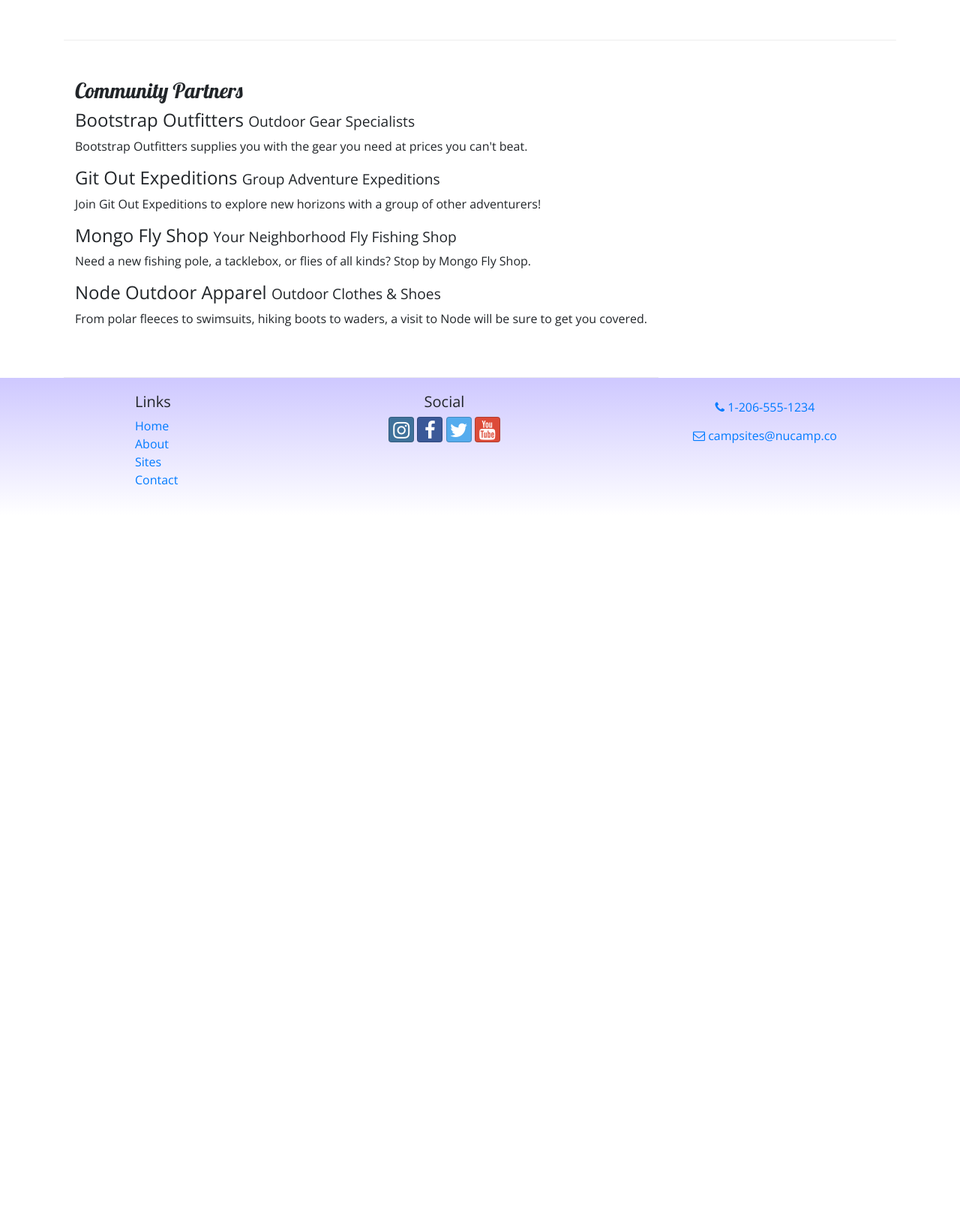
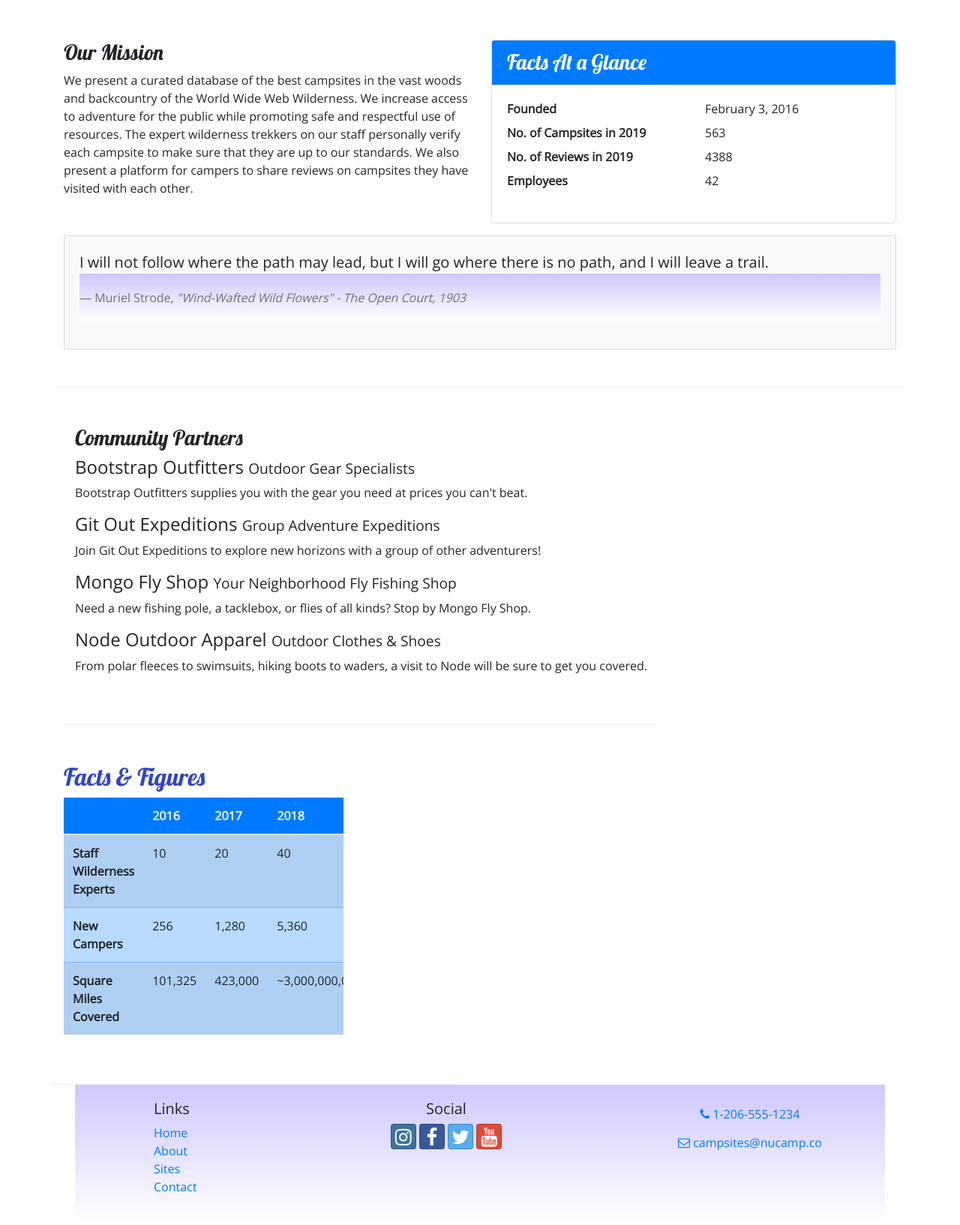
Before and after one commit to malonzo143/NuCampBootstrap, a website: page aboutus.html in a window 1280 px wide. Shown: the part 626-2260 px from the top of the page at 75% size. Before the commit the page ends 1314 px from the top, so only its background shows below. Drawn offline with nearby package versions, Linux system fonts and the light colour scheme; files that its build step writes are made by us from their sources.

Commit message:
Tables & Cards

```diff
--- a/aboutus.html
+++ b/aboutus.html
@@ -66,9 +66,41 @@
                         <h3>Our Mission</h3>
                         <p>We present a curated database of the best campsites in the vast woods and backcountry of the World Wide Web Wilderness. We increase access to adventure for the public while promoting safe and respectful use of resources. The expert wilderness trekkers on our staff personally verify each campsite to make sure that they are up to our standards. We also present a platform for campers to share reviews on campsites they have visited with each other.</p>
                     </div>
-                </div>
-            </div>
-        </div>
+                    <div class="row row-content">
+                        <div class="col-sm-6">
+                            <h3>Our Mission</h3>
+                            <p>We present a curated database of the best campsites in the vast woods and backcountry of the World Wide Web Wilderness. We increase access to adventure for the public while promoting safe and respectful use of resources. The expert wilderness trekkers on our staff personally verify each campsite to make sure that they are up to our standards. We also present a platform for campers to share reviews on campsites they have visited with  each other.</p>
+                        </div>
+                        <div class="col-sm-6">
+                            <div class="card">
+                                <h3 class="card-header bg-primary text-white">Facts At a Glance</h3>
+                                <div class="card-body">
+                                    <dl class="row">
+                                        <dt class="col-6">Founded</dt>
+                                        <dd class="col-6">February 3, 2016</dd>
+                                        <dt class="col-6">No. of Campsites in 2019</dt>
+                                        <dd class="col-6">563</dd>
+                                        <dt class="col-6">No. of Reviews in 2019</dt>
+                                        <dd class="col-6">4388</dd>
+                                        <dt class="col-6">Employees</dt>
+                                        <dd class="col-6">42</dd>
+                                    </dl>
+                                </div>
+                            </div>
+                        </div>
+                        <div class="col">
+                            <div class="card bg-light mt-3">
+                                <blockquote class="blockquote card-body">
+                                    <p class="mb-0">I will not follow where the path may lead, but I will go where there is no path, and I will leave a trail.</p>
+                                    <footer class="blockquote-footer">Muriel Strode,
+                                        <cite title="Source Title">"Wind-Wafted Wild Flowers" -
+                                            The Open Court, 1903
+                                        </cite>
+                                    </footer>
+                                </blockquote>
+                            </div>
+                        </div>
+                    </div>
 
         <div class="container">
             <div class="row">
@@ -85,11 +117,48 @@
                         <p class="d-none d-sm-block">From polar fleeces to swimsuits, hiking boots to waders, a visit to Node will be sure to get you covered.</p>
                     </div>
                 </div>
+
+                <div class="row row-content">
+                    <div class="col-sm-9">
+                        <h2>Facts &amp; Figures</h2>
+                        <div class="table-responsive">
+                               <table class="table table-striped">
+                                <thead>
+                                    <tr class="bg-primary text-light">
+                                        <th></th>
+                                        <th>2016</th>
+                                        <th>2017</th>
+                                        <th>2018</th>
+                                    </tr>
+                                </thead>
+                                <tbody class="table-primary">
+                                    <tr>
+                                        <th>Staff Wilderness Experts</th>
+                                        <td>10</td>
+                                        <td>20</td>
+                                        <td>40</td>
+                                    </tr>
+                                    <tr>
+                                        <th>New Campers</th>
+                                        <td>256</td>
+                                        <td>1,280</td>
+                                        <td>5,360</td>
+                                    </tr>
+                                    <tr>
+                                        <th>Square Miles Covered</th>
+                                        <td>101,325</td>
+                                        <td>423,000</td>
+                                        <td>~3,000,000,000</td>
+                                    </tr>
+                                </tbody>
+                            </table>
+                        </div>
+                    </div>
+               </div>
             </div>
-        </div>
-    </div>
 
-    <footer>
+
+    <footer class="site-footer">
         <div class="container">
             <div class="row">
                 <div class="col-4 col-sm-2 offset-1">
```
Also changed, not shown: contactus.html (+1 -1 lines), index.html (+1 -1 lines).
